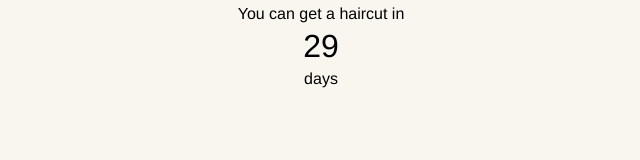
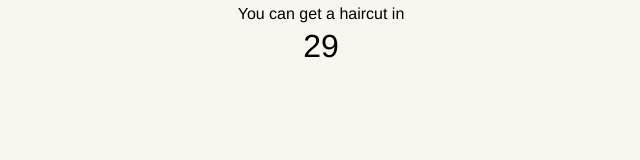
Before and after one commit to jlblumberg/lockdown-haircut, a React (Create React App) app: page / in a window 1280 px wide. Shown: the part 131-291 px from the top of the page, without its empty margins (319-959 px from the left). Built offline with nearby package versions, Linux system fonts and the light colour scheme.

Commit message:
Update: eternal laughter

```diff
--- a/src/App.tsx
+++ b/src/App.tsx
@@ -16,7 +16,6 @@ function App() {
         <Header>
           <Title>You can get a haircut {daysToGo > 1 ? "in" : null}</Title>
           <Number>{daysToGo > 1 ? daysToGo : "now!"}</Number>
-          <div>{daysToGo === 1 ? "day" : "days"}</div>
         </Header>
         <Footer />
       </PageContainer>
```
